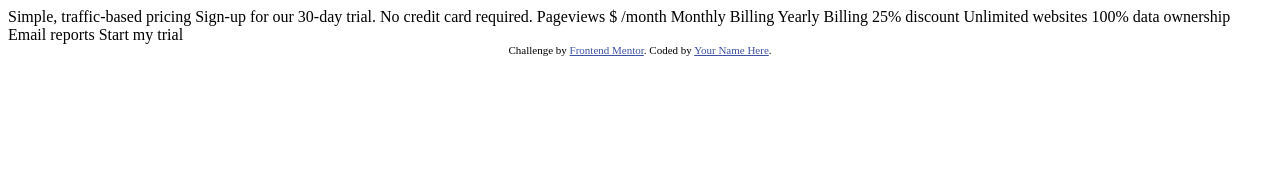
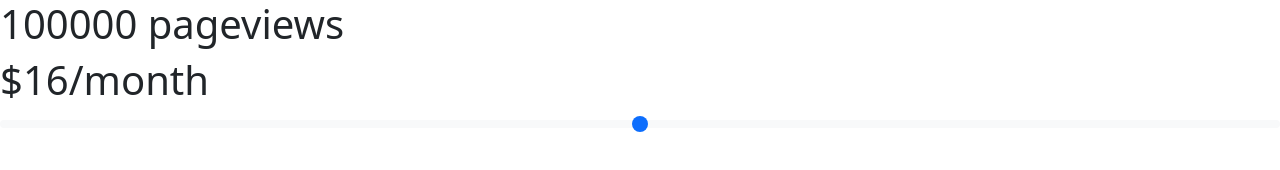
Before and after one commit to ChrisCablish/interactive-pricing-component, a plain HTML site: page index.html in a window 1280 px wide. Drawn offline with nearby package versions, Linux system fonts and the light colour scheme.

Commit message:
views and price update with slider

```diff
--- a/index.html
+++ b/index.html
@@ -3,19 +3,16 @@
 <head>
   <meta charset="UTF-8">
   <meta name="viewport" content="width=device-width, initial-scale=1.0"> <!-- displays site properly based on user's device -->
-
   <link rel="icon" type="image/png" sizes="32x32" href="./images/favicon-32x32.png">
-
   <title>Frontend Mentor | Interactive pricing component</title>
-
-  <!-- Feel free to remove these styles or customise in your own stylesheet 👍 -->
-  <style>
-    .attribution { font-size: 11px; text-align: center; }
-    .attribution a { color: hsl(228, 45%, 44%); }
-  </style>
+  <!-- bootstrap -->
+  <link href="https://cdn.jsdelivr.net/npm/bootstrap@5.3.0/dist/css/bootstrap.min.css" rel="stylesheet" integrity="sha384-9ndCyUaIbzAi2FUVXJi0CjmCapSmO7SnpJef0486qhLnuZ2cdeRhO02iuK6FUUVM" crossorigin="anonymous">
+  <script src="https://cdn.jsdelivr.net/npm/bootstrap@5.3.0/dist/js/bootstrap.bundle.min.js" integrity="sha384-geWF76RCwLtnZ8qwWowPQNguL3RmwHVBC9FhGdlKrxdiJJigb/j/68SIy3Te4Bkz" crossorigin="anonymous"></script>
+  <!-- my script -->
+  <script src="script.js" defer></script>
 </head>
 <body>
-
+<!--
   Simple, traffic-based pricing
   Sign-up for our 30-day trial. No credit card required.
 
@@ -29,11 +26,27 @@
   100% data ownership
   Email reports
 
-  Start my trial
+  Start my trial -->
 
-  <div class="attribution">
-    Challenge by <a href="https://www.frontendmentor.io?ref=challenge" target="_blank">Frontend Mentor</a>.
-    Coded by <a href="#">Your Name Here</a>.
-  </div>
+  <main>
+    <section class="interactive">
+      <div class="pageviews mobile">
+        <h1 class="pv"><span class="pv__number" id="pv__number"></span> pageviews</h1>
+      </div>
+      <h1 class="price">$<span class="dollars" id="dollars"></span>/month</h1>
+      <div class="pageviews desktop" style="display: none;">
+        <h1 class="pv"><span class="pv__number">100k</span> pageviews</h1>
+        <h1 class="price">$<span class="dollars">16.00</span>/month</h1>
+      </div>
+      <div class="range__holder">
+        <input type="range" class="form-range" min="0" max="4" id="customRange2">
+      </div>
+
+
+
+    </section>
+    <section class="benefits__and__button"></section>
+  </main>
+
 </body>
 </html>
--- /dev/null
+++ b/script.js
@@ -0,0 +1,27 @@
+const slider = document.getElementById('customRange2');
+const pageViews = document.getElementById('pv__number');
+const dollars = document.getElementById('dollars');
+class Price {
+    constructor (views, price) {
+        this.views = views;
+        this.price = price;
+    }
+}
+const priceStructure = [
+    new Price(10000, 8),
+    new Price(50000, 12),
+    new Price(100000, 16),
+    new Price(500000, 24),
+    new Price(1000000, 36)
+]
+const checkSlider = () => {
+    let priceSelection = Number(slider.value);
+    pageViews.innerText = priceStructure[priceSelection].views;
+    dollars.innerText = priceStructure[priceSelection].price;
+};
+
+checkSlider();
+
+slider.addEventListener('input', () => {
+    checkSlider();
+});
```
